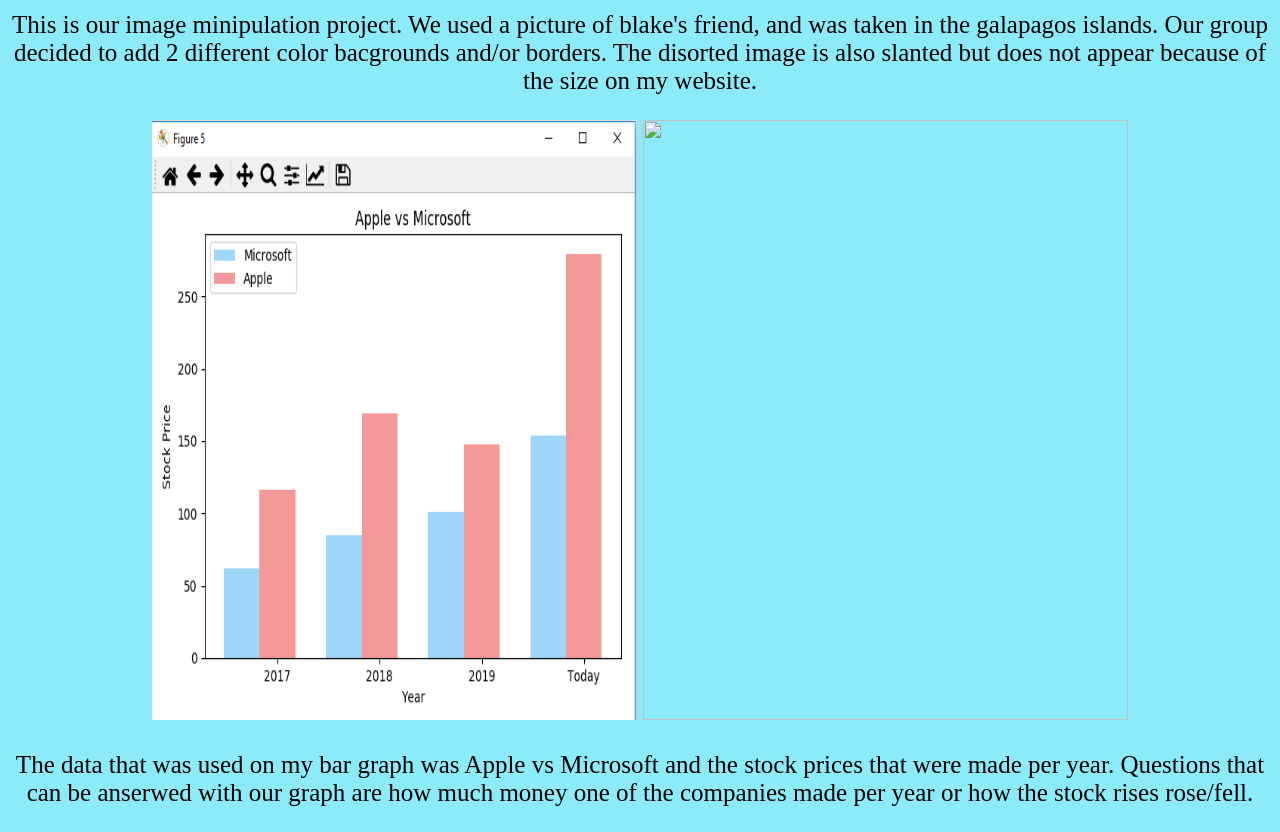
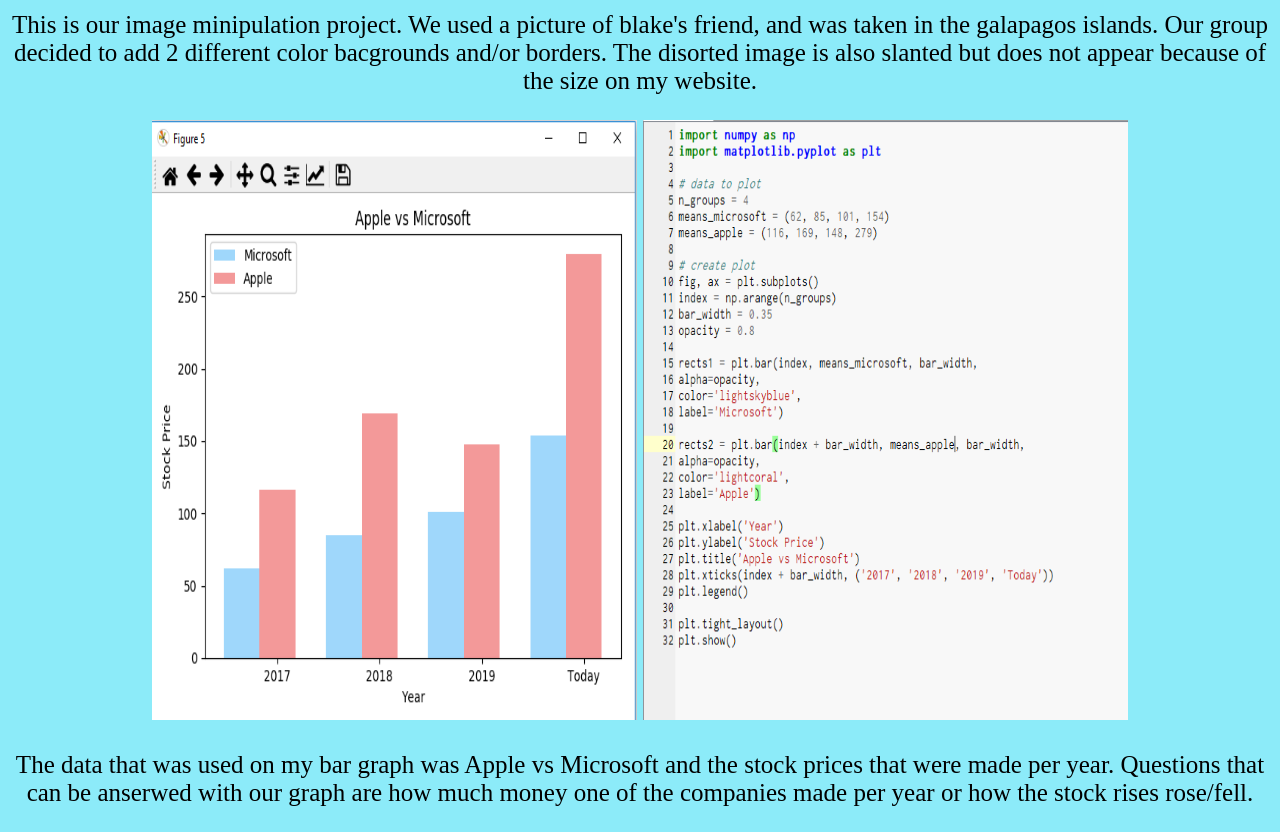
Before and after one commit to kianar21/hello-world, a plain HTML site: page portfolio.html in a window 1280 px wide. Shown: the part 4600-5432 px from the top of the page. Drawn offline with Linux system fonts and the light colour scheme.

Commit message:
Update portfolio.html

```diff
--- a/portfolio.html
+++ b/portfolio.html
@@ -67,7 +67,7 @@ the amount of passwords you need and the number characters you want in your pass
 <p> This is our image minipulation project. We used a picture of blake's friend, and was taken in the galapagos islands. Our group
 decided to add 2 different color bacgrounds and/or borders. The disorted image is also slanted but does not appear because of the size on my website.<p>
     <img class="apps" src="images/graph.PNG" width="485" height="600">
-    <img class="apps" src="images/codegraph.png" width="485" height="600">
+    <img class="apps" src="images/codeofgraph.PNG" width="485" height="600">
   <p> The data that was used on my bar graph was Apple vs Microsoft and the stock prices that were made per year. Questions that can be anserwed
 with our graph are how much money one of the companies made per year or how the stock rises rose/fell. <p>
 
```
